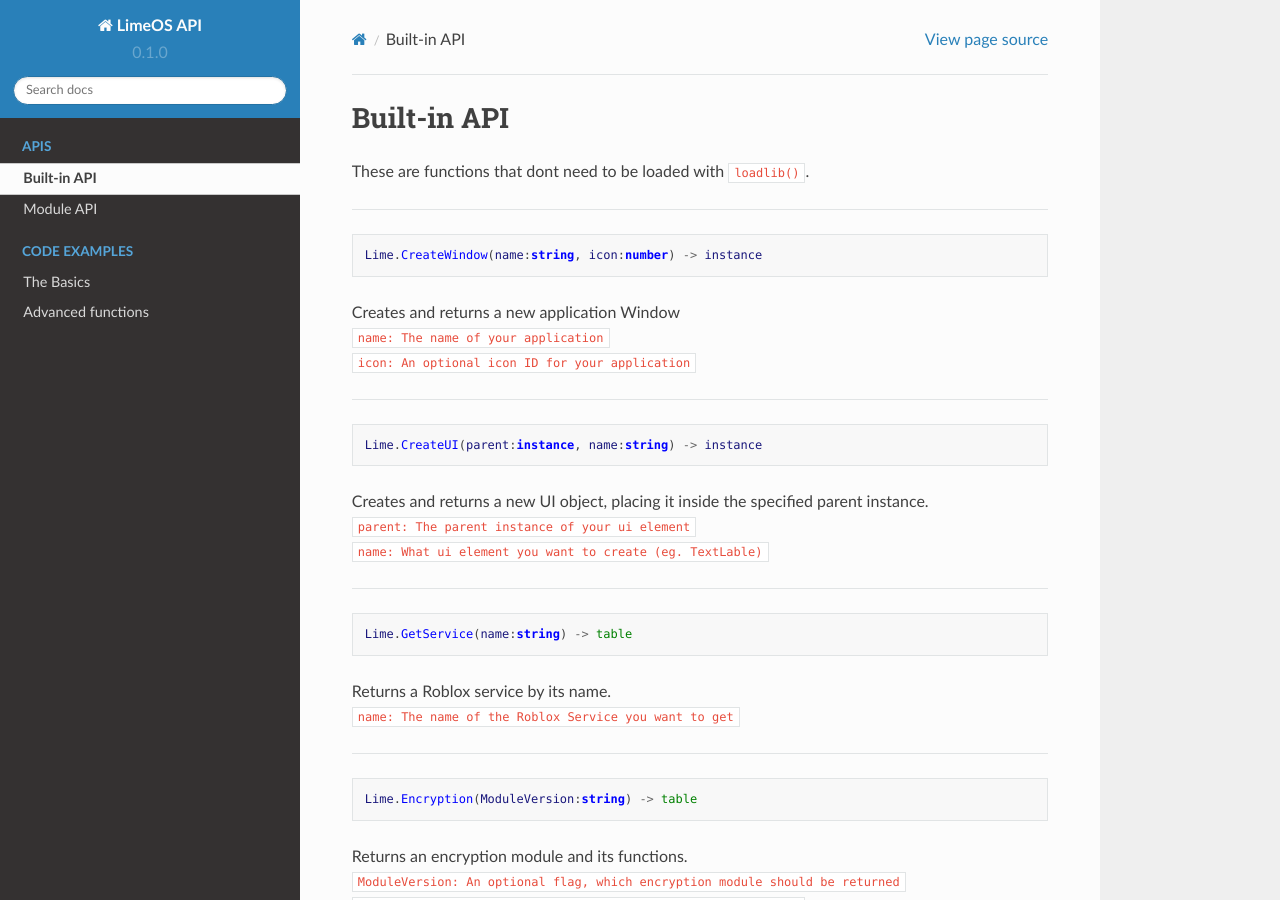
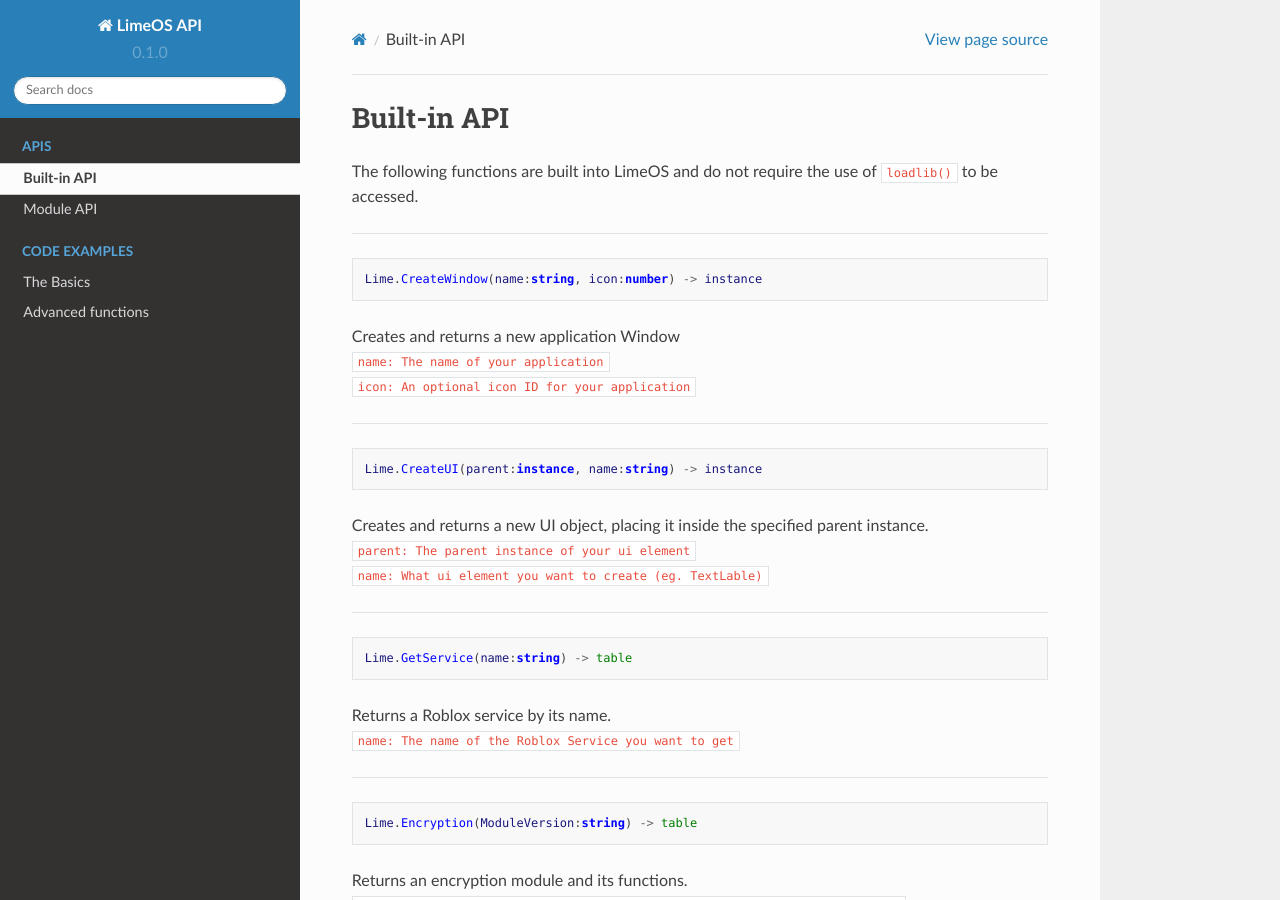
Before and after one commit to Happygamer1983/LimeOS-API, a Sphinx documentation site: the page built from docs/source/Built-in.rst, in a window 1280 px wide and 900 px high. Built offline with Sphinx 7.4.7 and the Read the Docs theme 2.0.0, drawn with Linux system fonts in a browser that asks for light colours.

Commit message:
Update Built-in.rst

```diff
--- a/docs/source/Built-in.rst
+++ b/docs/source/Built-in.rst
@@ -1,7 +1,7 @@
 ============
 Built-in API
 ============
-These are functions that dont need to be loaded with ``loadlib()``.
+The following functions are built into LimeOS and do not require the use of ``loadlib()`` to be accessed.
 
 .. role:: raw-html(raw)
     :format: html
```
